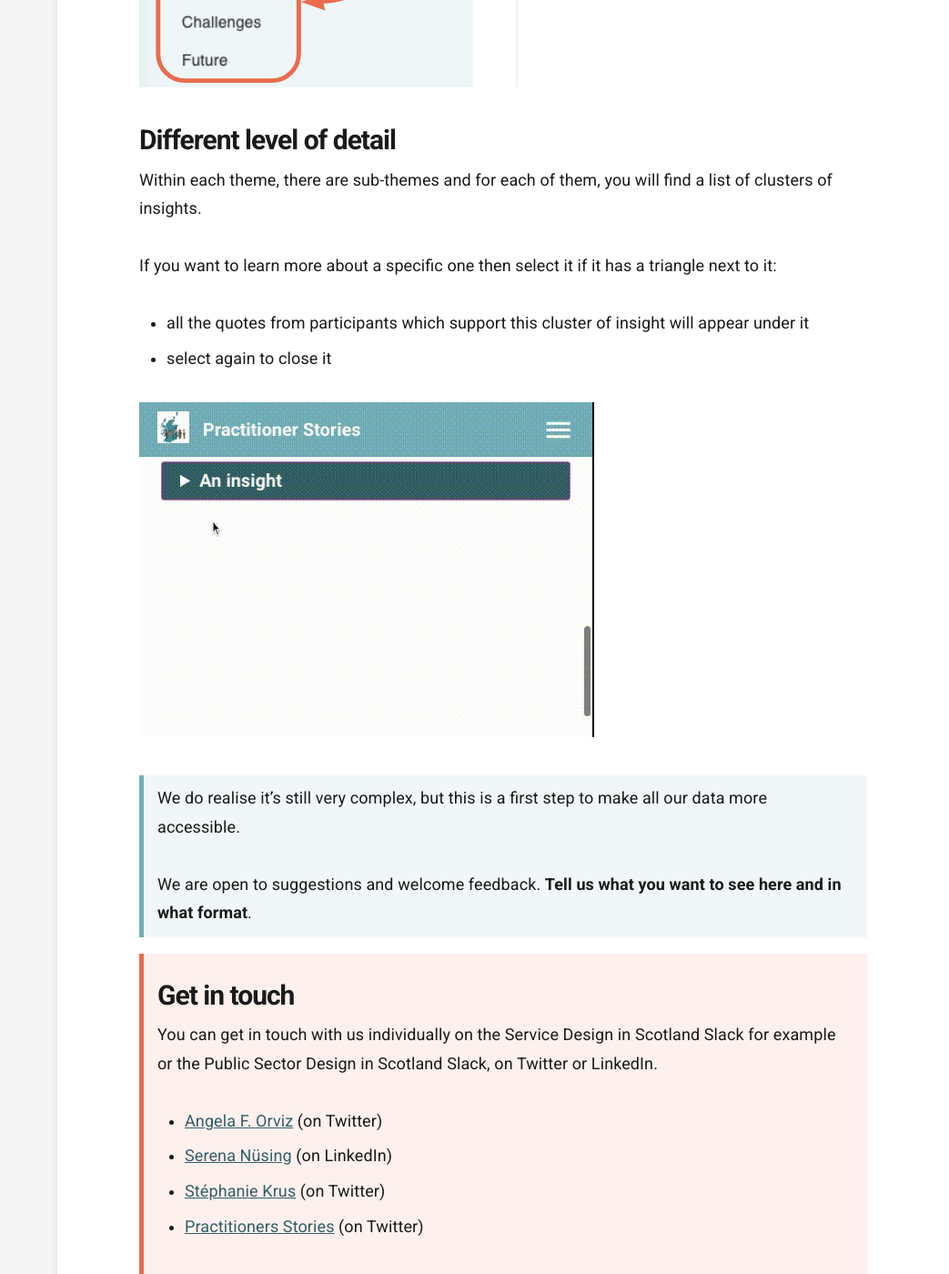
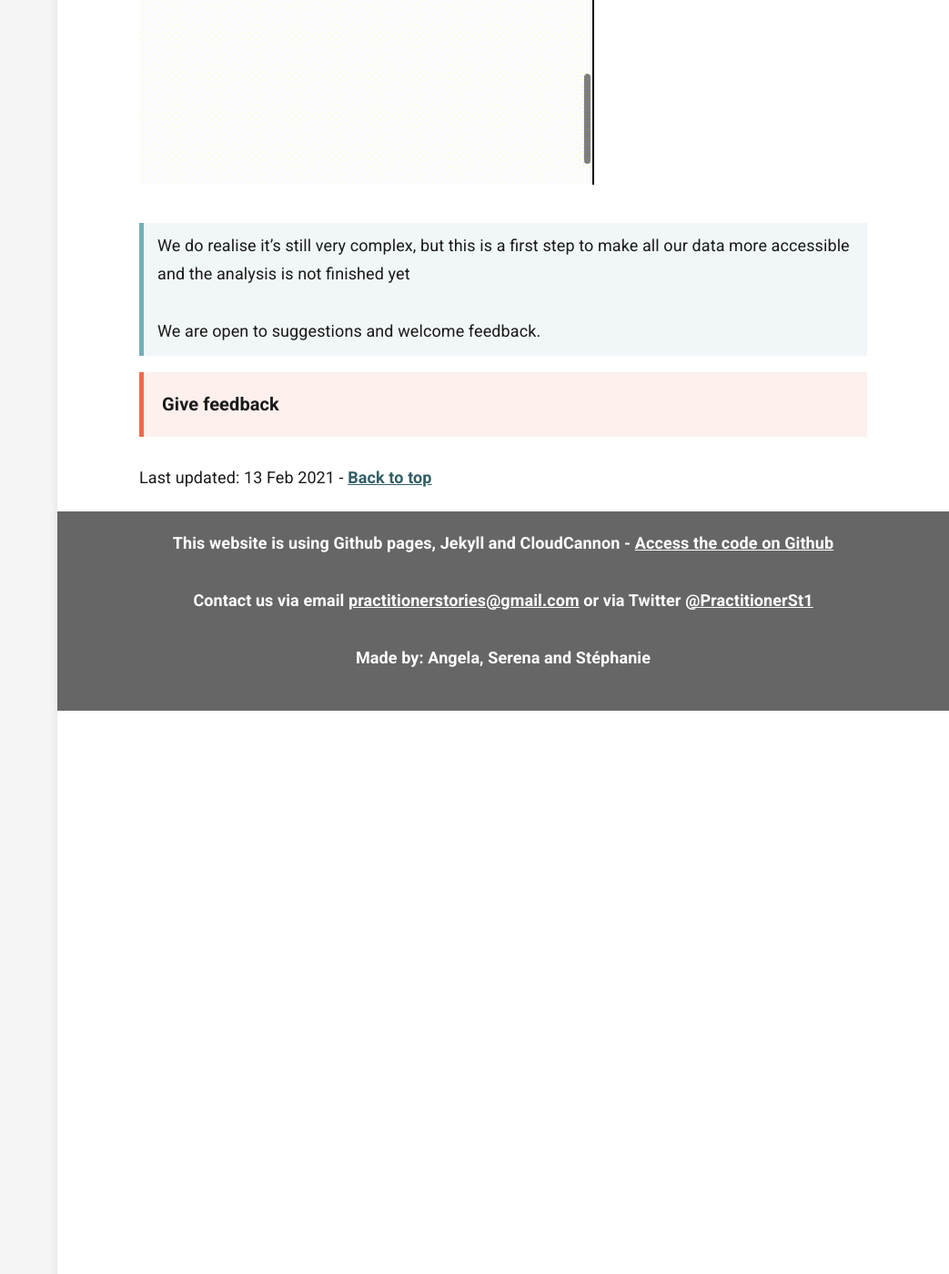
Before and after one commit to stephanie-K/practitioner-stories, a Jekyll site: the page built from how-to.md, in a window 1280 px wide and 1400 px high, scrolled down 2121 px. Shown: the whole window at 91% size, without its empty margins (237-1280 px from the left). Built offline with Jekyll 4.4.1, drawn with Linux system fonts in a browser that asks for light colours; some of the changed text lies outside the part shown.

Commit message:
improve layout and use new feedback

```diff
--- a/how-to.md
+++ b/how-to.md
@@ -21,9 +21,10 @@
 
 ![diagram illustrating how our data is structured on Miro](/practitioner-stories/images/categories.png)
 
-We kept this same structure on the website so for each theme, there is an **Introduction** page, a **General** findings one, and one for **Challenges** and for the **Future**.
-
-![screenshot of the left navigation menu with the list of pages under one theme](/practitioner-stories/images/theme-sctructure.png)
+We kept this same structure on the website so for each theme, there is an **Introduction** page from where you can find:
+- the **General** findings
+- the  **Challenges**
+- the aspirations for the  **Future**
 
 
 ## Different level of detail
@@ -31,15 +32,14 @@
 Within each theme, there are sub-themes and for each of them, you will find a list of clusters of insights.
 
 If you want to learn more about a specific one then select it if it has a triangle next to it:
--  all the quotes from participants which support this cluster of insight will appear under it
+- all the quotes from participants which support this cluster of insight will appear under it
 - select again to close it
 
-![little video showing what happen when you select the triangle to see the quotes then select again to hide them](/practitioner-stories/images/how-to-see-quotes.gif)
+![little video as a gif showing what happen when you select the triangle to see the quotes then select again to hide them](/practitioner-stories/images/how-to-see-quotes.gif)
 
-> We do realise it's still very complex, but this is a first step to make all our data more accessible.
+> We do realise it's still very complex, but this is a first step to make all our data more accessible and the analysis is not finished yet
 >
-> We are open to suggestions and welcome feedback. **Tell us what you want to see here and in what format**.
+> We are open to suggestions and welcome feedback.
 
-
-{% include feedback.html %}
+{% include give-feedback.html %}
 <div>Last updated: {{site.time | date_to_string}} - <a href="#"><strong>Back to top</strong></a></div>
```
